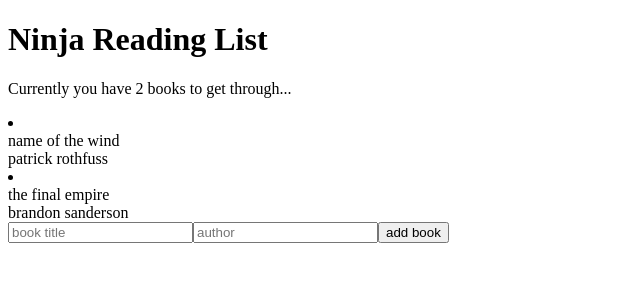
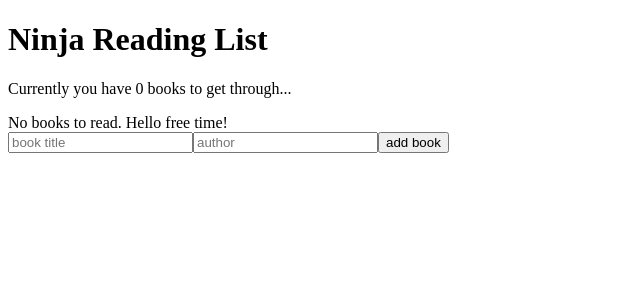
Before and after one commit to joshua-simon/react-context-app, a React (Create React App) app in the folder booklist/: page / in a window 1280 px wide. Shown: the top 300 px of the page, without its empty margins (0-640 px from the left). Built offline with nearby package versions, Linux system fonts and the light colour scheme.

Commit message:
reducers added

```diff
--- a/booklist/src/components/BookDetails.js
+++ b/booklist/src/components/BookDetails.js
@@ -2,9 +2,9 @@
 import { BookContext } from '../contexts/BookContext'
 
 const BookDetails = ({book}) => {
-    const { removeBook } = useContext(BookContext)
+    const { dispatch } = useContext(BookContext)
     return(
-        <li onClick = {() => removeBook(book.id)}>
+        <li onClick = {() => dispatch({type: 'REMOVE_BOOK', book: book.id })}>
             <div>{ book.title }</div>
             <div>{ book.author }</div>
         </li>
--- a/booklist/src/components/BookForm.js
+++ b/booklist/src/components/BookForm.js
@@ -3,13 +3,15 @@
 
 const BookForm = () => {
 
-    const { addBook } = useContext(BookContext)
+    const { dispatch } = useContext(BookContext)
     const [title, setTitle ] = useState('')
     const [ author, setAuthor ] = useState('')
 
     const handleSubmit = (e) => {
         e.preventDefault()
-        addBook(title,author)
+        dispatch({type: 'ADD_BOOK', book:{
+            title, author
+        }})
         setTitle('')
         setAuthor('')
     }
--- a/booklist/src/contexts/BookContext.js
+++ b/booklist/src/contexts/BookContext.js
@@ -1,24 +1,14 @@
-import React, { createContext, useState } from 'react'
-import uuid from 'uuid/v1'
+import React, { createContext, useReducer } from 'react'
+import { BookReducer } from '../reducers/BookReducer'
+
 
 export const BookContext = createContext()
 
 const BookContextProvider = (props) => {
-    const [books, setBooks] = useState([
-        {title: 'name of the wind', author: 'patrick rothfuss', id: 1},
-        {title: 'the final empire', author: 'brandon sanderson', id: 2}
-    ])
+    const [books, dispatch] = useReducer(BookReducer, [])
 
-    const addBook = (title, author) => {
-        setBooks([...books, {title: title, author: author, id: uuid()}])
-    }
-    const removeBook = (id) => {
-        setBooks(books.filter(book => {
-            return book.id !== id
-        }))
-    }
     return (
-        <BookContext.Provider value = {{books, addBook, removeBook }}>
+        <BookContext.Provider value = {{books, dispatch }}>
             { props.children }
         </BookContext.Provider>
     )
--- /dev/null
+++ b/booklist/src/reducers/BookReducer.js
@@ -0,0 +1,16 @@
+import uuid from 'uuid/v1'
+
+export const BookReducer = (state, action) => {
+    switch(action.type) {
+        case 'ADD_BOOK':
+            return [...state, {
+                title: action.book.title,
+                author: action.book.author,
+                id: uuid()
+            }]
+        case 'REMOVE_BOOK':
+            return state.filter(book => book.id !== action.id)
+        default:
+            return state
+    }
+}
```
